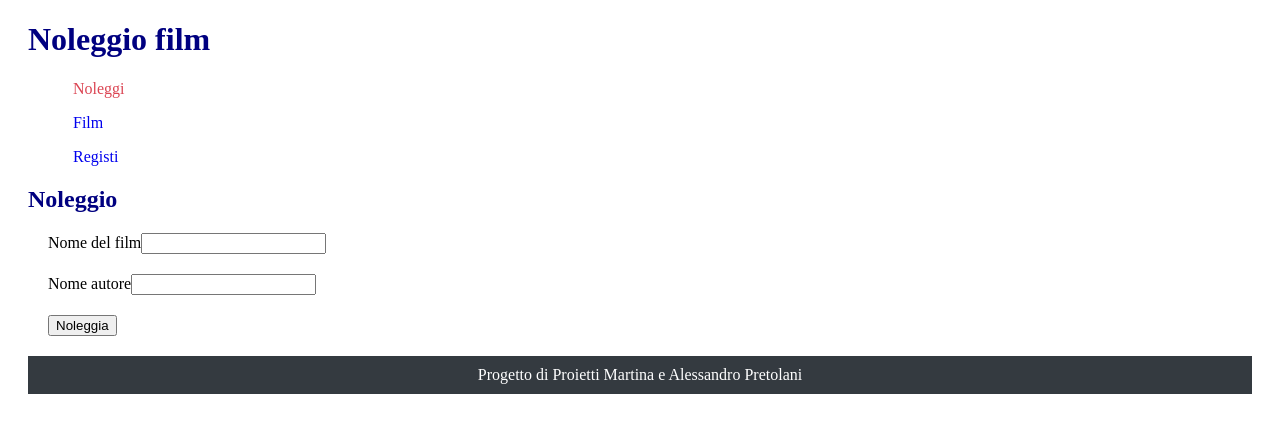
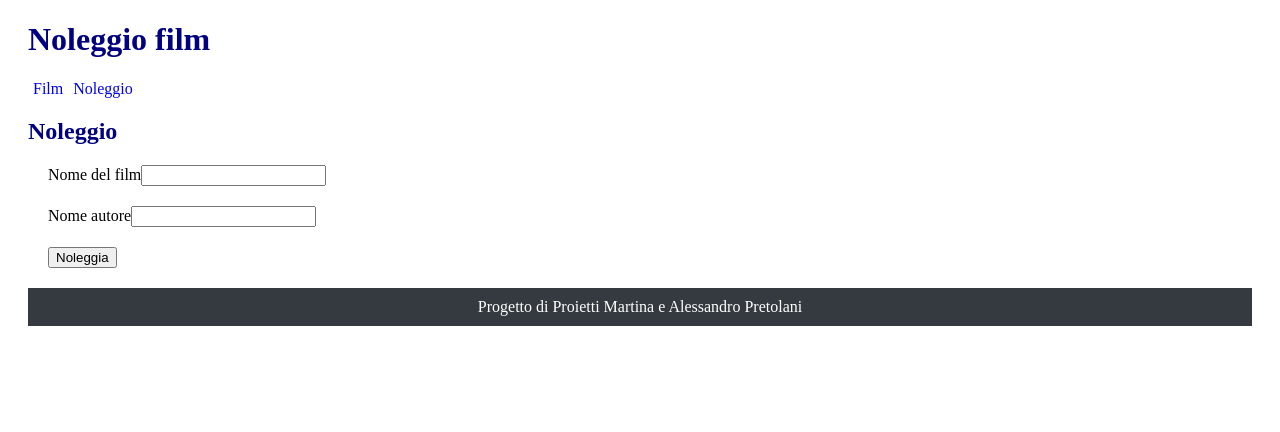
Before and after one commit to AlessandroPre/ProgettoSistemiWeb, a Vue app in the folder frontend/: page / in a window 1280 px wide. Shown: the top 432 px of the page. Built offline with nearby package versions, Linux system fonts and the light colour scheme; no server answers.

Commit message:
Update App.vue

```diff
--- a/frontend/src/App.vue
+++ b/frontend/src/App.vue
@@ -3,12 +3,11 @@
     <h1>Noleggio film</h1>
   </header>
   <nav>
-      <ul><router-link to="/">Noleggi</router-link></ul>
-      <ul><router-link to="/film">Film</router-link></ul>
-      <ul><router-link to="/registi">Registi</router-link></ul>
+    <router-link to="/main/film">Film</router-link>
+    <router-link to="/main/noleggio">Noleggio</router-link>
   </nav>
   <main>
-    <router-view />
+    <router-view></router-view>
   </main>
   <footer>
     <p>Progetto di Proietti Martina e Alessandro Pretolani</p>
```
